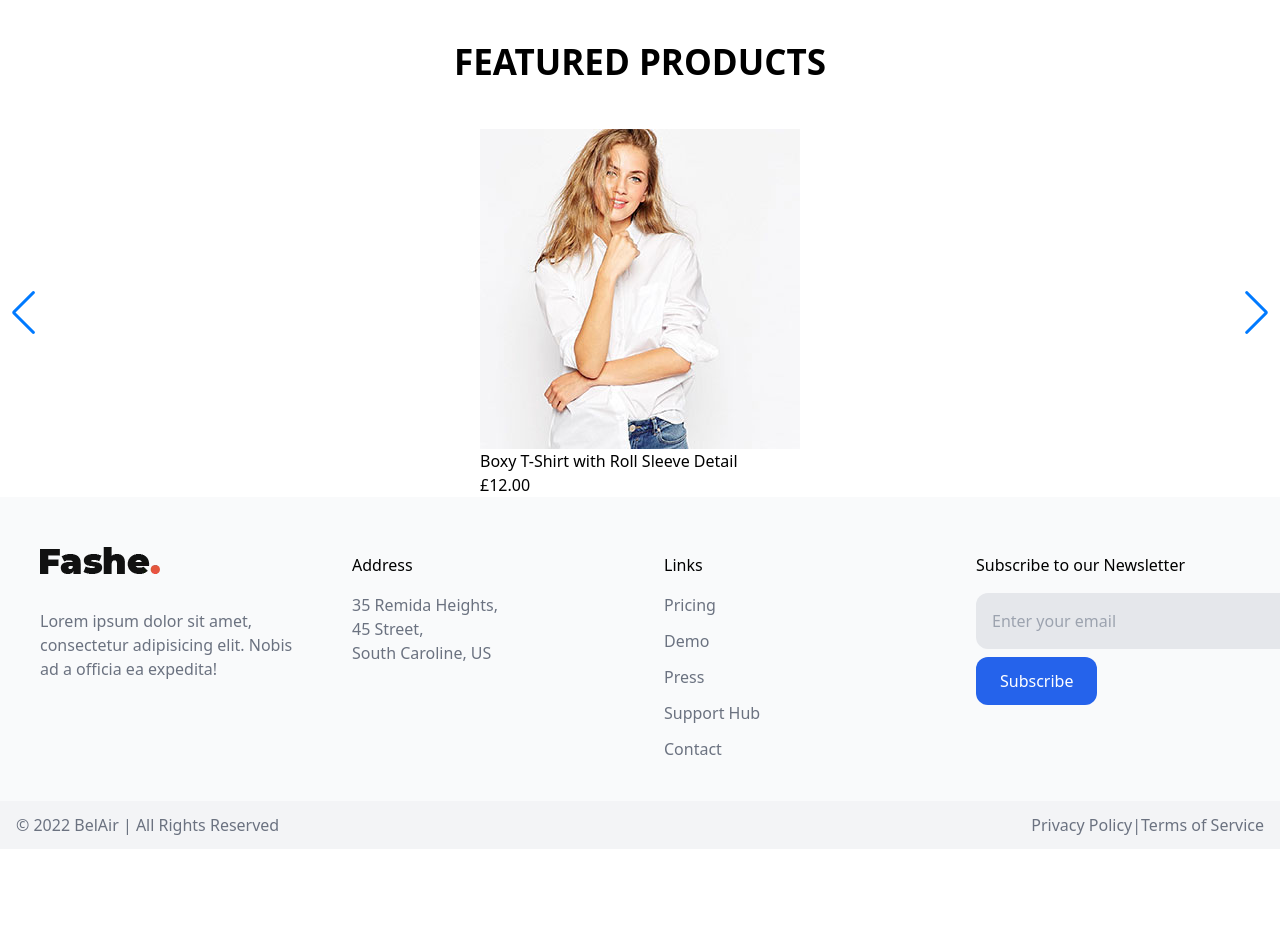
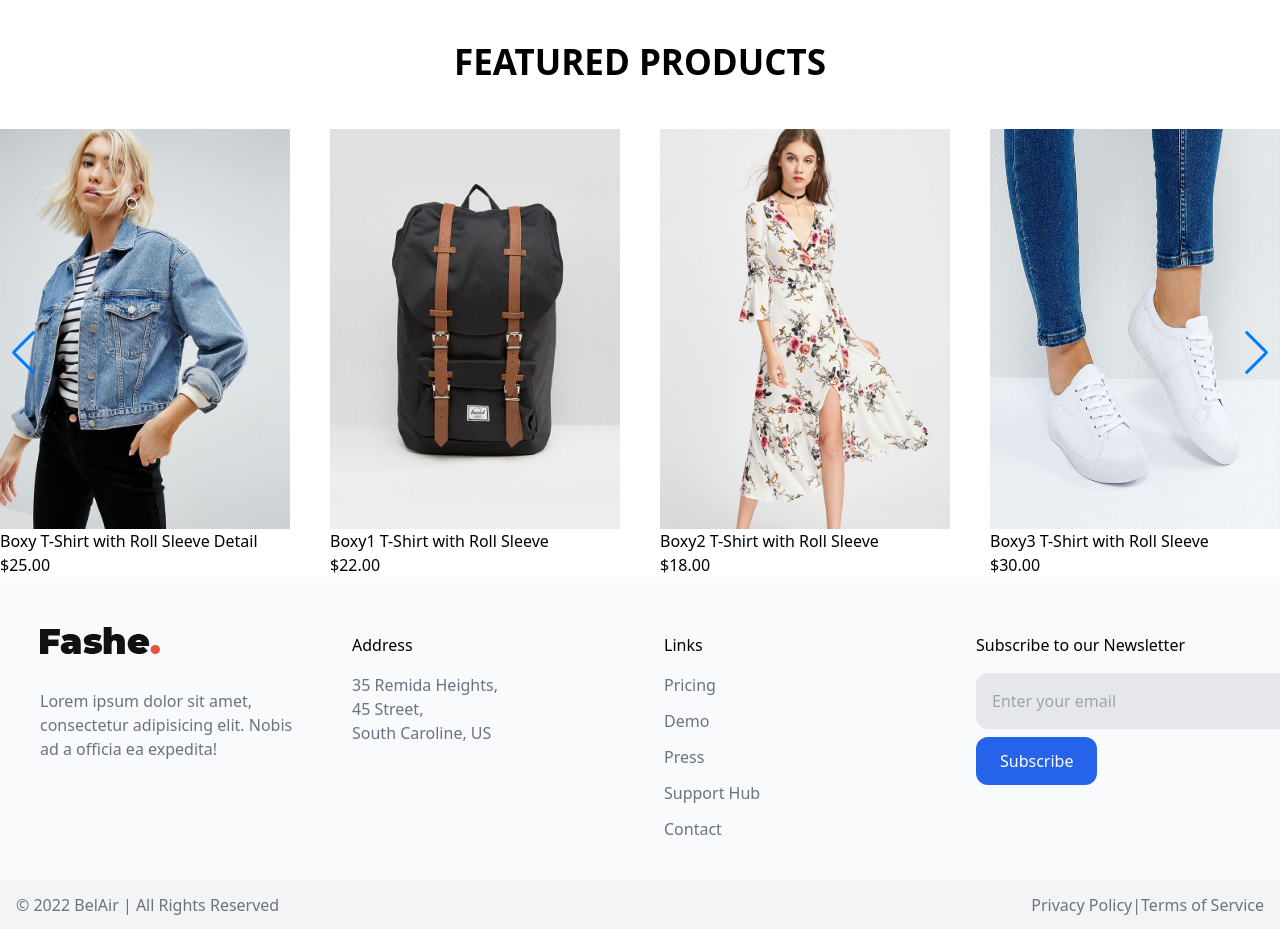
Before and after one commit to Abdellah-Majdoul/Abdellah-majdoul-projet-final-reactjs, a React (Create React App) app: page / in a window 1280 px wide. Shown: the part 1780-2709 px from the top of the page. Before the commit the page ends 2629 px from the top, so only its background shows below. Built offline with nearby package versions, Linux system fonts and the light colour scheme.

Commit message:
second carousel

```diff
--- a/src/App.js
+++ b/src/App.js
@@ -2,15 +2,18 @@ import { Route, Routes } from 'react-router-dom';
 import HomePage from './pages/home';
 import Navbar from './layout/navbar';
 import Footer from './layout/footer';
+import { MyProvider } from './context';
 
 function App() {
   return (
     <div>
-    <Navbar/>
-      <Routes>
-      <Route path="/" element={<HomePage />} />
-      </Routes>
-      <Footer/>
+      <MyProvider>
+          <Navbar/>
+          <Routes>
+          <Route path="/" element={<HomePage />} />
+          </Routes>
+          <Footer/>
+      </MyProvider>
     </div>
   );
 }
--- a/src/components/home/secondCarousel.jsx
+++ b/src/components/home/secondCarousel.jsx
@@ -1,8 +1,24 @@
 import React from 'react';
-import images from "../../constant/images"
 import { Swiper, SwiperSlide } from 'swiper/react';
-import {  Navigation } from 'swiper/modules';
+import { Navigation } from 'swiper/modules';
+import { UseAppContext } from '../../context';
+import images from '../../constant/images';
+
 const SecondCarousel = () => {
+    const { dataJson } = UseAppContext();
+
+    // Function to chunk data into groups of 4
+    const Arrayy = (arr, size) => {
+        const result = [];
+        for (let i = 0; i < arr.length; i += size) {
+            result.push(arr.slice(i, i + size));
+        }
+        return result;
+    };
+
+    const slides = Arrayy(dataJson, 4);
+    console.log(slides);
+
 
     return (
         <div>
@@ -16,30 +32,24 @@ const SecondCarousel = () => {
                         clickable: true,
                     }}
                     navigation={true}
-    modules={[ Navigation]}
-    className="mySwiper "
+                    modules={[Navigation]}
+                    className="mySwiper"
                 >
-        <SwiperSlide >
-                    <div className='flex  gap-10 justify-center items-center '>
-                        <div className='flex-col'>
-                        <img src={images.itemcart1} className='' alt="" />
+                    {slides.map((slideGroup, index) => (
+                        <SwiperSlide key={index}>
+                            <div className='flex gap-10 justify-center items-center'>
+                                {slideGroup.map((e, idx) => (
+                                    <div className='flex-col gap-4' key={idx}>
+                                        <img className='w-[400px] h-[50vh]' src={images[e.image]} alt="" />
                                         <div>
-                            <h1>Boxy T-Shirt with Roll Sleeve Detail</h1>
-                            <p>£12.00</p>
+                                            <h1>{e.title}</h1>
+                                            <p>{e.price}</p>
                                         </div>
                                     </div>
-
-
+                                ))}
                             </div>
                         </SwiperSlide>
-        <SwiperSlide >
-                <div className='flex gap-3 justify-center items-center '>
-                    <img src={images.itemcart1} className='' alt="" />
-
-                </div>
-        </SwiperSlide>
-
-
+                    ))}
                 </Swiper>
             </div>
         </div>
--- /dev/null
+++ b/src/constant/data.jsx
@@ -0,0 +1,2 @@
+import dataJson from "../json/data.json"
+export {dataJson}
--- /dev/null
+++ b/src/context/index.jsx
@@ -0,0 +1,15 @@
+import { createContext, useContext } from "react";
+import { dataJson } from "../constant/data";
+
+export const MyContext = createContext();
+
+export const MyProvider = ({ children }) => {
+  const all = { dataJson };
+  return (
+    <MyContext.Provider value={all}>
+      {children}
+    </MyContext.Provider>
+  );
+};
+
+export const UseAppContext = () => useContext(MyContext);
--- a/src/json/data.json
+++ b/src/json/data.json
@@ -21,7 +21,7 @@
     },
     {
         "title":"Boxy2 T-Shirt with Roll Sleeve",
-        "image":"itemcart1",
+        "image":"banner2",
         "price":"$18.00",
         "about":"Fusce ornare mi vel risus porttitor dignissim. Nunc eget risus at ipsum blandit ornare vel sed velit. Proin gravida arcu....",
         "categories":[" boxy" , "Shirts" , "sleeveless"],
```
Lines whose indentation alone changed are shown as unchanged.
